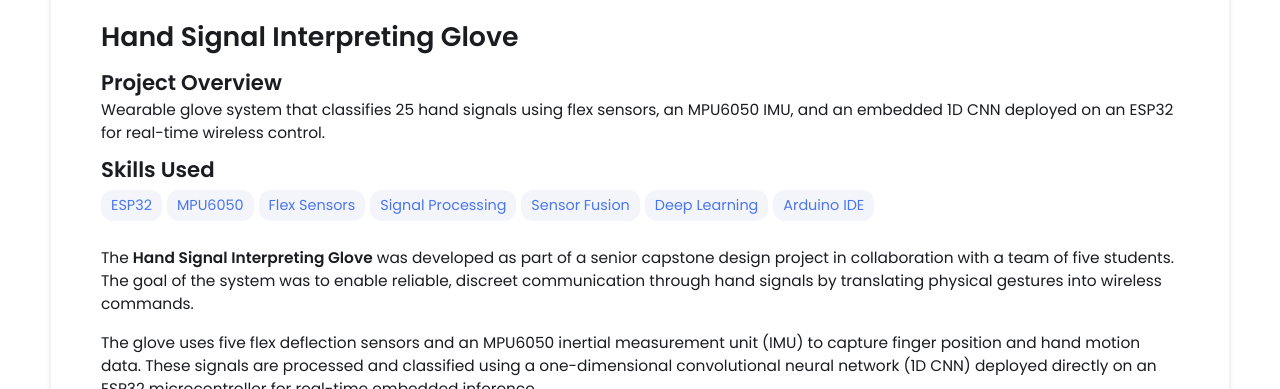
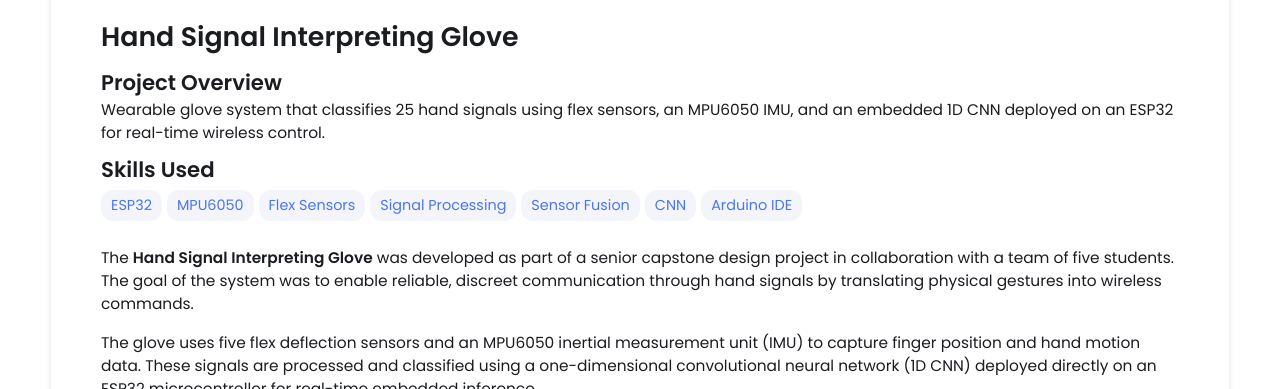
Before and after one commit to dylanhammond-11/dylanhammond-11.github.io, a Jekyll site: the page built from _projects/hand-signal-glove/index.md, in a window 1280 px wide. Shown: the part 490-879 px from the top of the page. Built offline with Jekyll 4.4.1, drawn with Linux system fonts in a browser that asks for light colours.

Commit message:
Replace 'Deep Learning' with 'CNN' in project index

```diff
--- a/_projects/hand-signal-glove/index.md
+++ b/_projects/hand-signal-glove/index.md
@@ -8,7 +8,7 @@ skills:
   - Flex Sensors
   - Signal Processing
   - Sensor Fusion
-  - Deep Learning
+  - CNN
   - Arduino IDE
 main-image: /glovemain1.jpg
 ---
```
